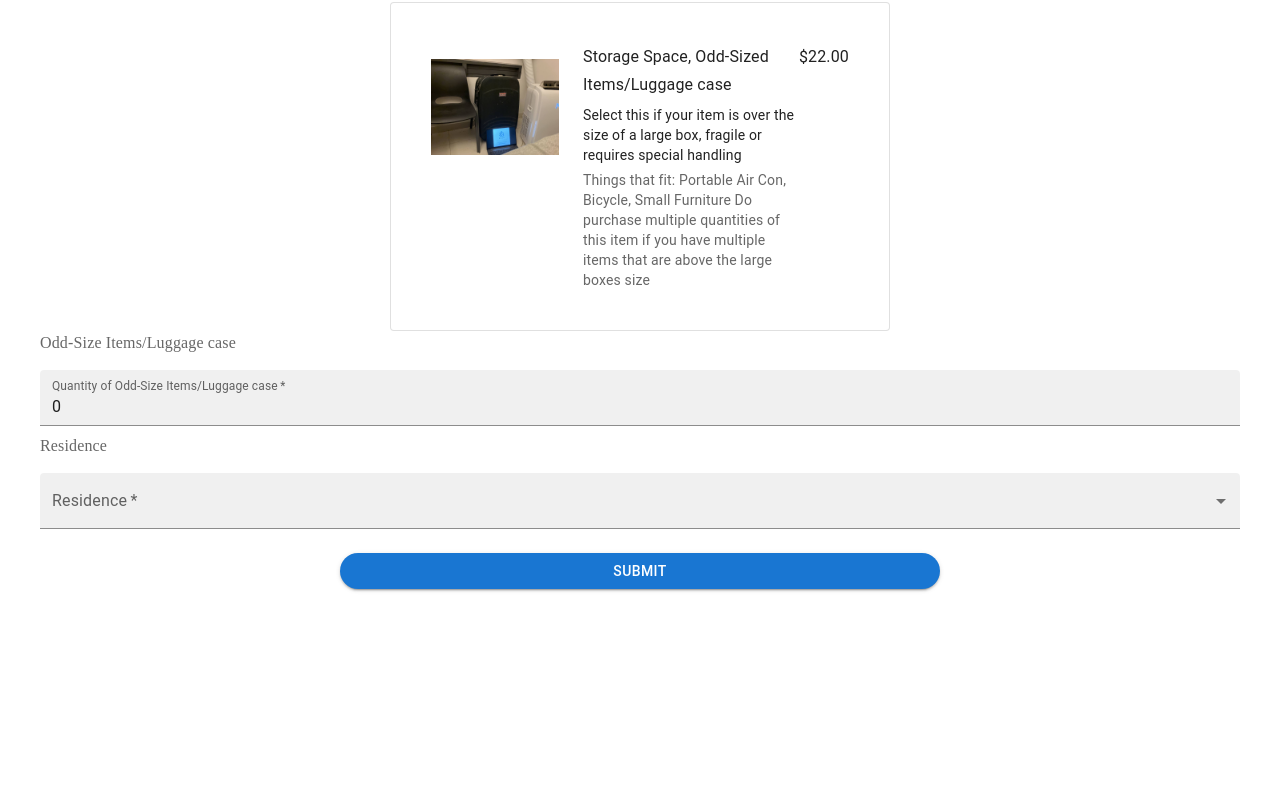
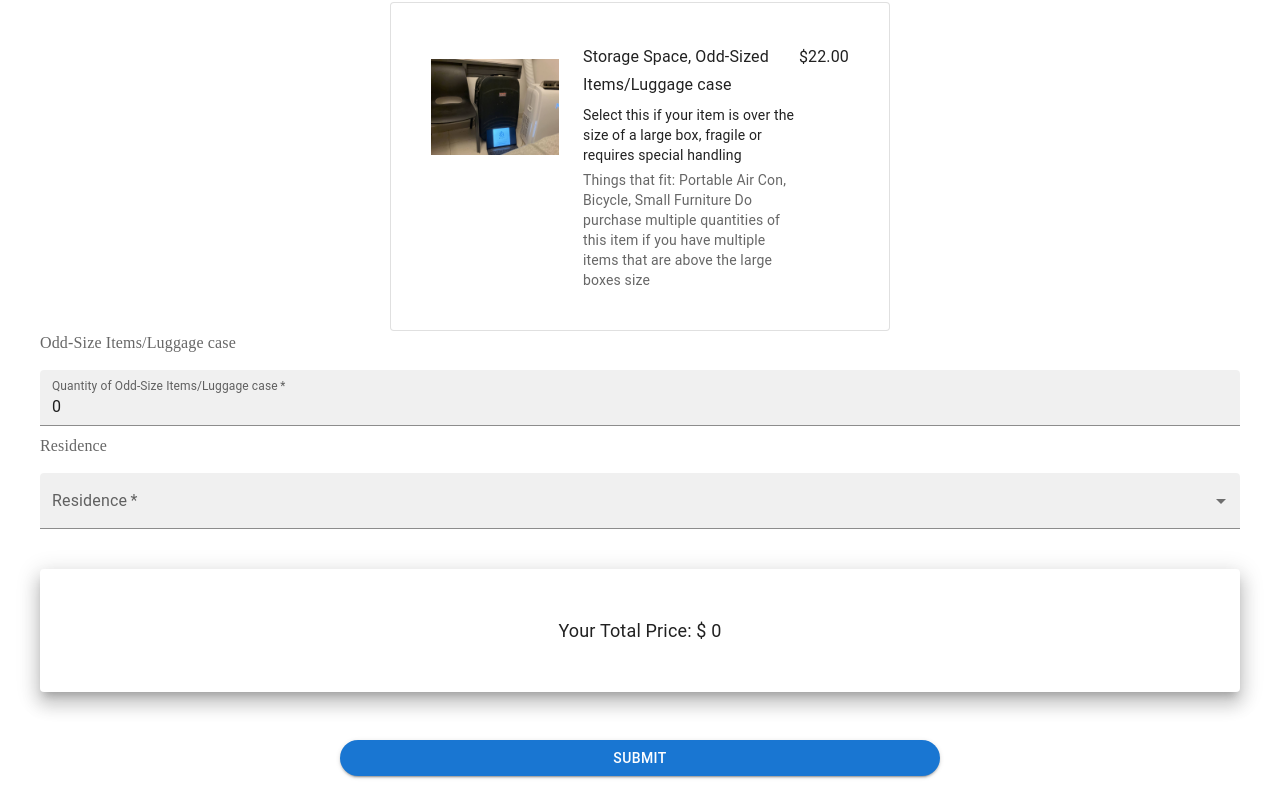
Before and after one commit to Melvin-Leo2000/StoreIT, a React (Create React App) app in the folder frontend/: page /order in a window 1280 px wide. Shown: the part 1339-2139 px from the top of the page. Before the commit the page ends 1952 px from the top, so only its background shows below. Built offline with nearby package versions, Linux system fonts and the light colour scheme.

Commit message:
fixed order pricing

```diff
--- a/frontend/src/pages/Order.jsx
+++ b/frontend/src/pages/Order.jsx
@@ -1,6 +1,6 @@
 import React from 'react'
 import axios from 'axios'
-import { Box, FormLabel, TextField, Typography, Button } from '@mui/material'
+import { Box, FormLabel, TextField, Typography, Button, Paper } from '@mui/material'
 import { useState } from 'react';
 import CardImageSmall from '../components/CardImageSmall';
 import CardImageOdd from '../components/CardImageOdd';
@@ -21,11 +21,12 @@ function Order() {
       largeboxes: 0,
       oddboxes: 0,
       residence: '',
+      price: 0,
      }
 
     const [inputs, setInputs] = useState(initialState)
 
-    const {name, date,  email, number} = inputs
+    const {name, date,  email, number, smallboxes, largeboxes, oddboxes, residence, price} = inputs
 
     const handleChange = e => {
       const {name, value} = e.target
@@ -37,8 +38,8 @@ function Order() {
         e.preventDefault()
 
         try {
-          const res = await axios.post('/users/order', {
-              name, date, email, number
+          const res = await axios.post('/order', {
+              name, date, email, number, smallboxes, largeboxes, oddboxes, residence, price
           })
           window.location.replace("/thanks");
 
@@ -49,6 +50,12 @@ function Order() {
         err.response.data.msg &&
         setInputs({...inputs})
       }
+    }
+
+    const getTotal = () => {
+      let totalcost = 0.00;
+      totalcost = smallboxes * 8.00 + largeboxes * 15.00 + oddboxes * 22.00
+      return totalcost
     }
 
     return (
@@ -170,7 +177,7 @@ function Order() {
               <Select
                 labelId="demo-simple-select-helper-label"
                 id="demo-simple-select-helper"
-                name="Residence"
+                name="residence"
                 value={inputs.residence}
                 label="Residence"
                 margin='normal'
@@ -192,49 +199,23 @@ function Order() {
               </Select>
             </FormControl>
 
+            <Box padding={2}>
+            </Box>
+            <Paper
+              elevation={12}
 
+              >
+              <Typography
+                padding= {6}
+                textAlign={'center'}
+                fontSize={18}
+              >
+                Your Total Price: $ {getTotal()}
+              </Typography>
+            </Paper>
+            <Box padding={2}>
+            </Box>
 
-            {/*
-            <FormLabel sx={{fontFamily: "quicksand"}} >Delivery Address</FormLabel>
-            <TextField
-              onChange={handleChange}
-              name="address"
-              label='Delivery Address'
-              placeholder='Enter your Delivery Address'
-              value={inputs.imageURL}
-              variant='filled'
-              required
-              margin='normal'/>
-
-            <FormLabel sx={{fontFamily: "quicksand"}} >Residence</FormLabel>
-            <TextField
-              onChange={handleChange}
-              name="residence"
-              label="Residence"
-              placeholder='Enter your residence'
-              value={inputs.residence}
-              variant='filled'
-              required
-              margin='normal'/>
-
-            <FormLabel sx={{fontFamily: "quicksand"}} margin='normal' >Size</FormLabel>
-            <FormControl variant="filled" sx={{fontFamily: "quicksand"}}>
-              <InputLabel id="demo-simple-select-helper-label">Size</InputLabel>
-              <Select
-                labelId="demo-simple-select-helper-label"
-                id="demo-simple-select-helper"
-                name="size"
-                value={inputs.size}
-                label="Size"
-                required
-                onChange={handleChange}
-              >
-                <MenuItem value={10}>Ten</MenuItem>
-                <MenuItem value={20}>Twenty</MenuItem>
-                <MenuItem value={30}>Thirty</MenuItem>
-              </Select>
-            </FormControl>
-            */}
 
             <Button
               type= "submit"
```
Also changed, not shown: 2 other files (tests, documents, lock files or other folders).
